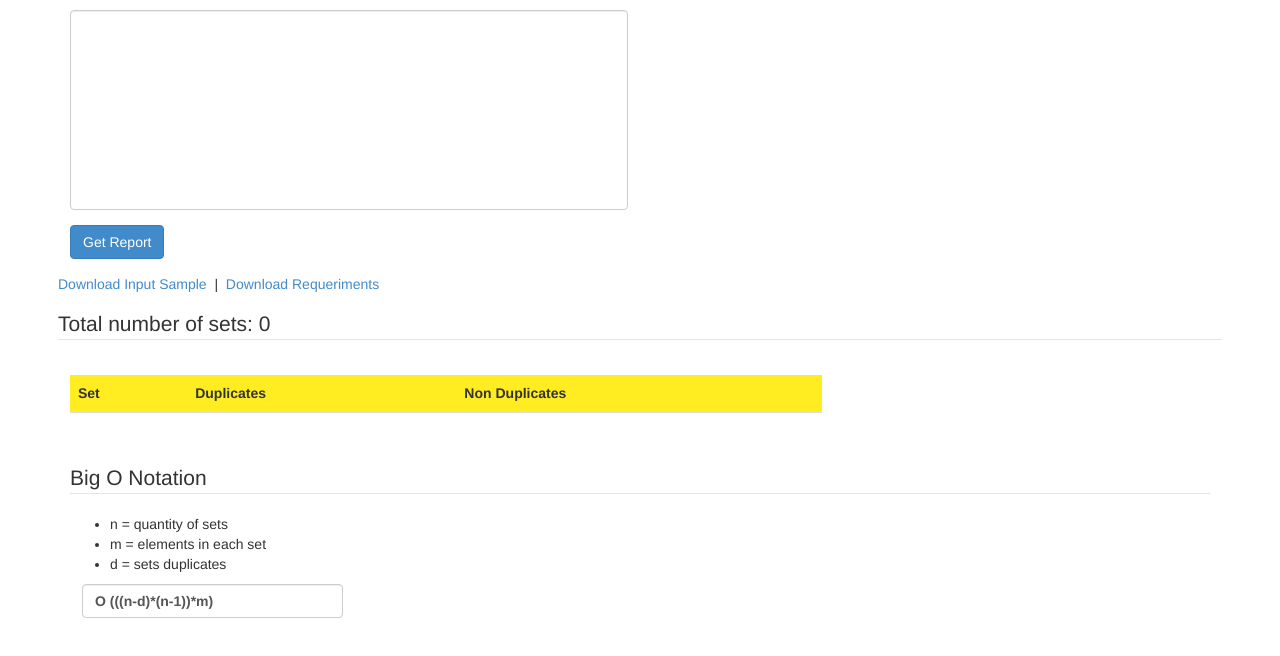
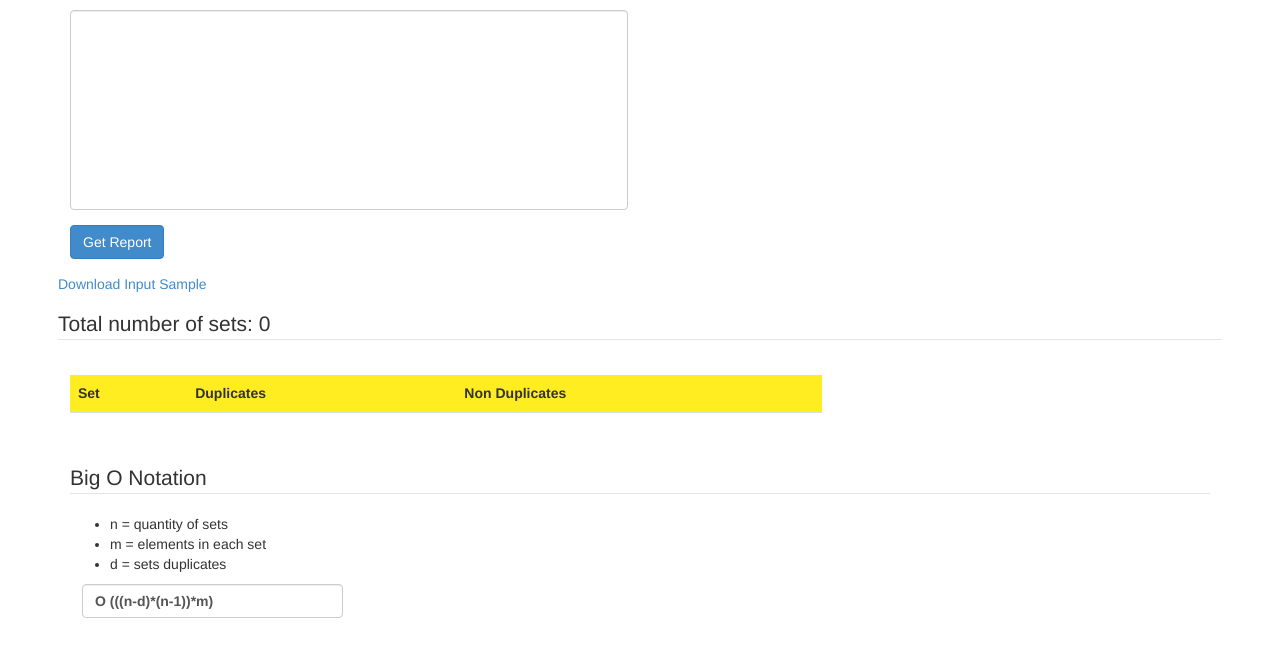
Before and after one commit to Tecnologer/ncr_test, a plain HTML site: page index.html in a window 1280 px wide. Drawn offline with Linux system fonts and the light colour scheme.

Commit message:
Improvements UI and performance

```diff
--- a/index.html
+++ b/index.html
@@ -25,8 +25,8 @@
 					</div>
 					<div class="form-group">
 						<a href="input.txt" download="input.txt">Download Input Sample</a>
-						&nbsp;|&nbsp;
-						<a href="NCR Software Engineer Qualification Test - Duplicates.pdf" download="Requeriments.pdf">Download Requeriments</a>
+						<!-- &nbsp;|&nbsp;
+						<a href="NCR Software Engineer Qualification Test - Duplicates.pdf" download="Requeriments.pdf">Download Requeriments</a> -->
 					</div>
 					<div class="form-group">
 						<legend>Total number of sets: <span id="totalSets">0</span></legend>
```
